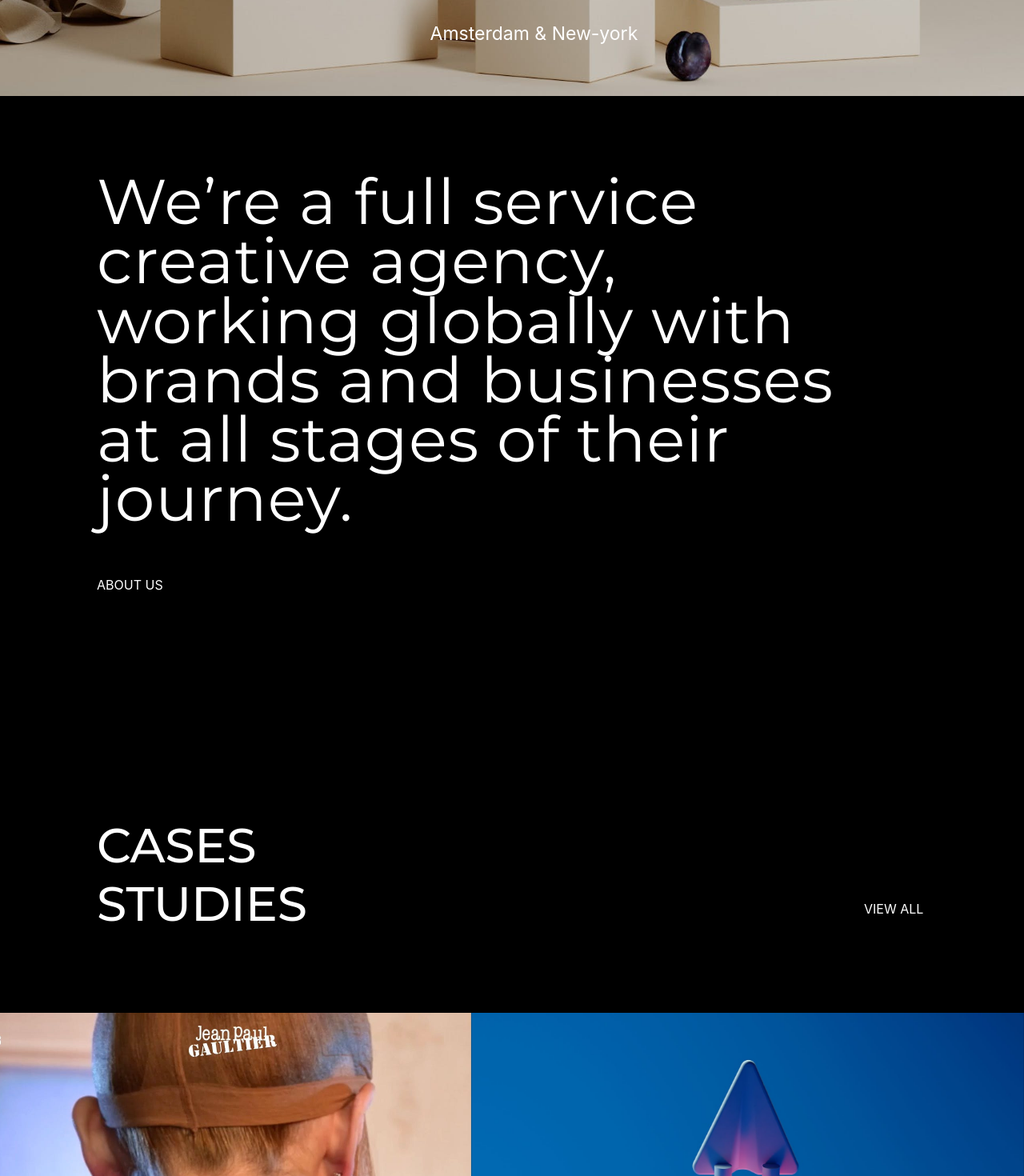
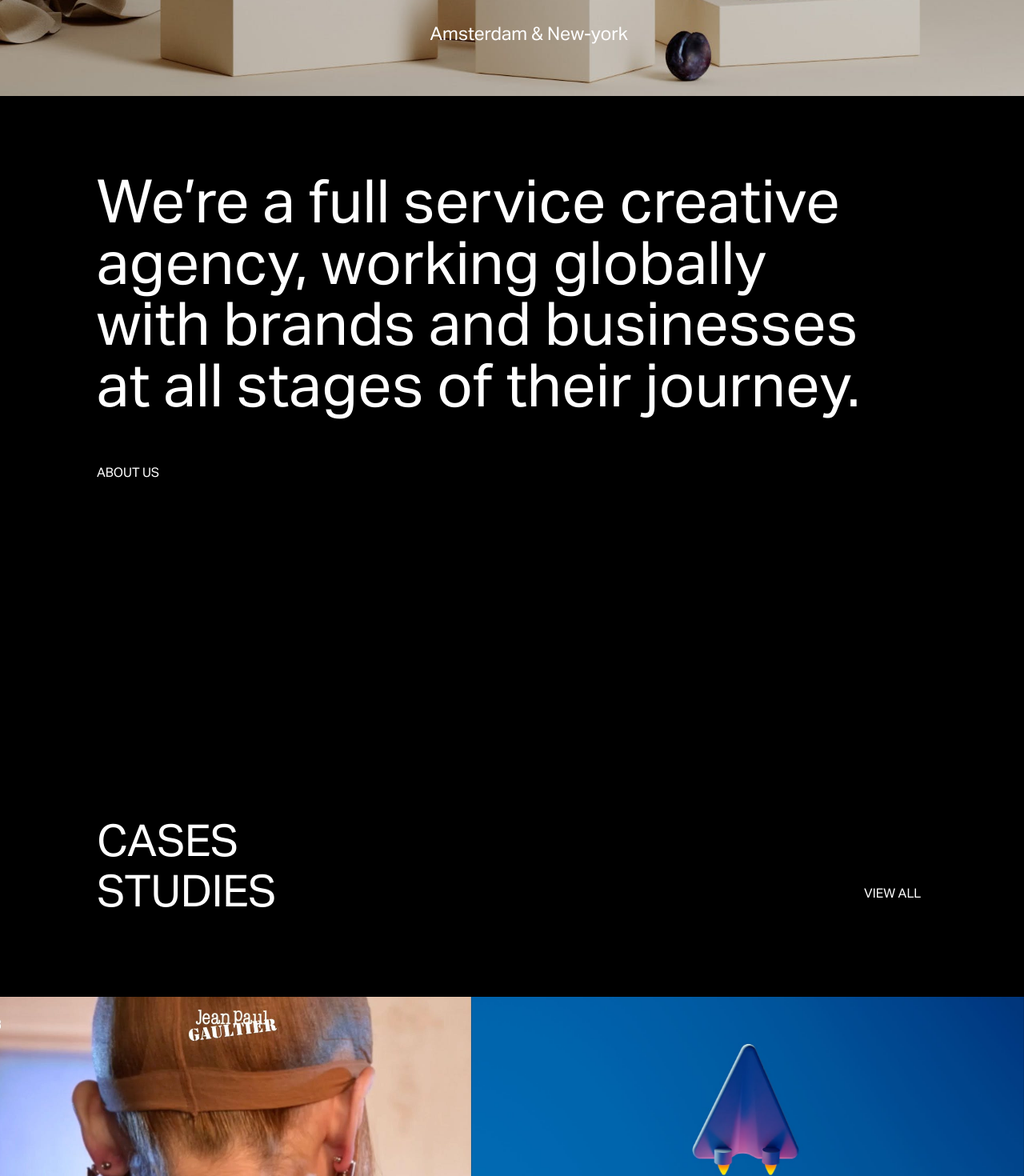
Before and after one commit to riteshsingla36/MSDS, a React (Create React App) app in the folder client/: page / in a window 1280 px wide. Shown: the part 680-2150 px from the top of the page at 80% size. Built offline with nearby package versions, Linux system fonts and the light colour scheme.

Commit message:
update and add font familt

```diff
--- a/client/src/pages/home/home.css
+++ b/client/src/pages/home/home.css
@@ -1,4 +1,10 @@
+@font-face {
+    font-family: MSDSFont;
+    src: url('../../fonts/aktivgrotesk-regular-web.woff');
+}
+
 body{
+    font-family: MSDSFont !important;
     background-color: black;
     color: #fff;
 }
@@ -66,16 +72,20 @@ body{
 }
 
 .second-container{
+    font-family: MSDSFont !important;
     height: 100vh;
 }
 
 .second-container p{
-    font-size: 79px;
+    font-size: 75px;
+    font-weight: 500;
     width: 77%;
-    letter-spacing: 1px;
-    line-height: 94%;
+    letter-spacing: .3px;
+    line-height: 102%;
     padding-top: 95px;
     padding-left: 121px;
+    word-spacing: -.5px;
+    font-family: MSDSFont !important;
 }
 
 .second-container a{
@@ -105,8 +115,10 @@ body{
 
 .third-container-one span p{
     text-align: start;
-    font-size: 60px;
+    font-size: 55px;
     font-weight: 500;
+    font-family: MSDSFont !important;
+    line-height: -4px;
 }
 
 .view a{
@@ -116,6 +128,7 @@ body{
     text-decoration: none;
     color: #fff;
     font-weight: 400;
+    font-family: MSDSFont !important;
 }
 
 .img-div-main{
@@ -144,7 +157,6 @@ body{
 }
 
 .forth-container{
-    display: flex;
     height: 100vh;
 }
 
@@ -152,9 +164,12 @@ body{
     margin-top: 11%;
     justify-content: center;
     text-align: center;
-    font-size: 50px;
-    width: 55%;
-    font-weight: 400;
+    font-size: 55px;
+    line-height: 1;
+    width: 65%;
+    font-weight: 500;
+    align-items: center;
+    font-family: MSDSFont !important;
 }
 .inside-four{
     display: flex;
@@ -173,16 +188,17 @@ body{
 
 .six-container {
     justify-content: center;
-    text-align: center;
     align-items: center;
     display: flex;
     height: 85vh;
 }
 
-.six-container > p{
+.six-container p{
     font-size: 50px;
-    width: 50%;
-    font-weight: 400;
+    width: 60%;
+    text-align: center;
+    align-items: center;
+    font-family: MSDSFont !important;
 }
 
 .seven-container{
```
Also changed, not shown: client/src/fonts/aktivgrotesk-medium-web.woff (added), client/src/fonts/aktivgrotesk-regular-web.woff (added).
